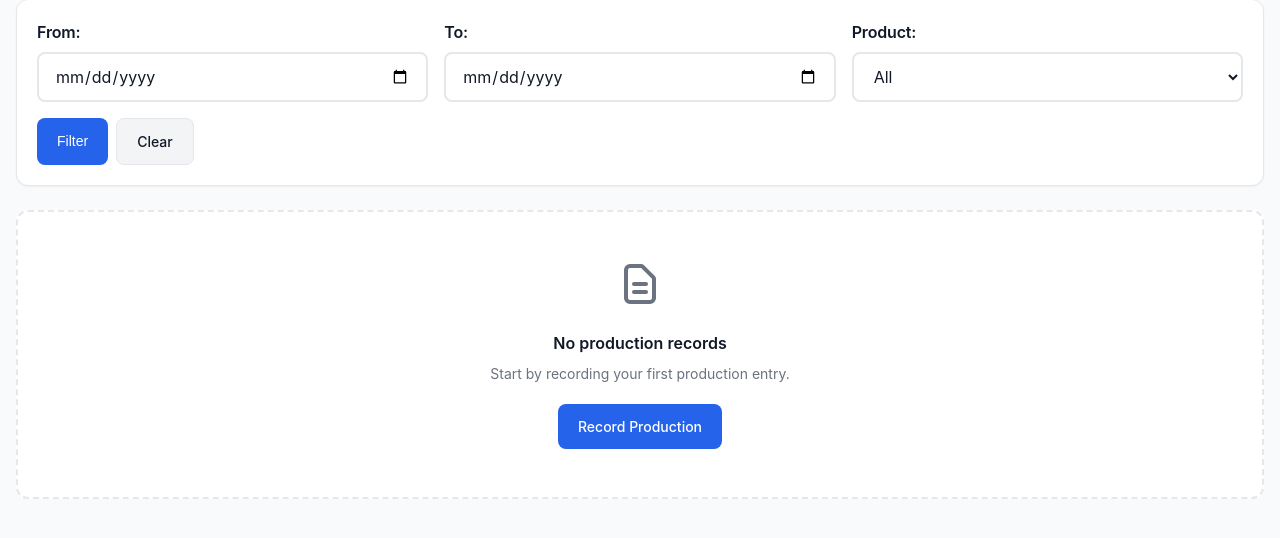
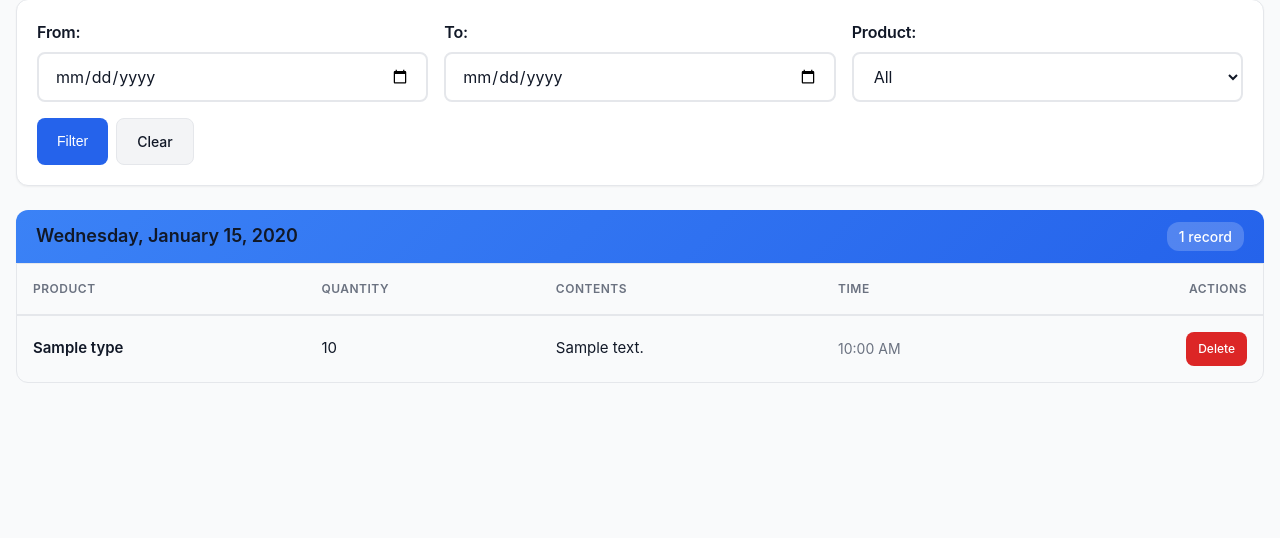
Before and after one commit to apotato369550/kitchen-management-system, a Django app: page /production/ in a window 1280 px wide. Shown: the part 210-748 px from the top of the page. Run offline with Django 5.2, Linux system fonts and the light colour scheme; a user stored in the database is signed in; tables that the repository leaves empty hold one stand-in row (values such as "Sample post").

Commit message:
History groups by day Dates lead each section clean Records dance below
🤖 Generated with Claude Code

Co-Authored-By: Claude Sonnet 4.5 <noreply@anthropic.com>

```diff
--- a/core/templates/core/production/list.html
+++ b/core/templates/core/production/list.html
@@ -45,42 +45,64 @@
         </div>
     </div>
 
-    <!-- Desktop Table -->
-    {% if productions %}
-    <div class="table-wrapper desktop-only">
+    <!-- Desktop: Grouped by Day -->
+    {% if productions_by_day %}
+    <div class="desktop-only">
+        {% for day_group in productions_by_day %}
+        <div style="margin-bottom: 32px;">
+            <!-- Date Header -->
+            <div style="background: linear-gradient(135deg, var(--primary-500), var(--primary-600)); color: white; padding: 12px 20px; border-radius: 12px 12px 0 0; display: flex; justify-content: space-between; align-items: center; box-shadow: var(--shadow-sm);">
+                <h3 style="margin: 0; font-size: 18px; font-weight: 600;">{{ day_group.date|date:"l, F j, Y" }}</h3>
+                <span style="background: rgba(255,255,255,0.2); padding: 4px 12px; border-radius: 12px; font-size: 14px; font-weight: 500;">{{ day_group.productions|length }} record{{ day_group.productions|length|pluralize }}</span>
+            </div>
+
+            <!-- Records Table -->
+            <div class="table-wrapper" style="border-radius: 0 0 12px 12px; margin-top: 0;">
                 <table>
                     <thead>
                         <tr>
-                    <th>Date</th>
                             <th>Product</th>
                             <th>Quantity</th>
                             <th>Contents</th>
+                            <th>Time</th>
                             <th style="text-align: right;">Actions</th>
                         </tr>
                     </thead>
                     <tbody>
-                {% for production in productions %}
+                        {% for production in day_group.productions %}
                         <tr>
-                    <td>{{ production.date }}</td>
-                    <td>{{ production.product_type.name }}</td>
+                            <td style="font-weight: 600;">{{ production.product_type.name }}</td>
                             <td>{{ production.quantity }}</td>
                             <td>{{ production.contents_description|truncatewords:10 }}</td>
+                            <td style="color: var(--text-secondary); font-size: 14px;">{{ production.created_at|date:"g:i A" }}</td>
                             <td style="text-align: right;">
-                        <a href="{% url 'production_delete' production.pk %}" style="color: var(--danger-600);">Delete</a>
+                                <a href="{% url 'production_delete' production.pk %}" class="btn btn-sm btn-danger">Delete</a>
                             </td>
                         </tr>
                         {% endfor %}
                     </tbody>
                 </table>
             </div>
+        </div>
+        {% endfor %}
+    </div>
 
-    <!-- Mobile Card List -->
+    <!-- Mobile: Grouped Card List -->
     <div class="mobile-only">
-        {% for production in productions %}
+        {% for day_group in productions_by_day %}
+        <div style="margin-bottom: 32px;">
+            <!-- Date Header -->
+            <div style="background: linear-gradient(135deg, var(--primary-500), var(--primary-600)); color: white; padding: 12px 16px; border-radius: 12px; margin-bottom: 12px; box-shadow: var(--shadow-sm);">
+                <h3 style="margin: 0; font-size: 16px; font-weight: 600;">{{ day_group.date|date:"M j, Y" }}</h3>
+                <p style="margin: 4px 0 0 0; font-size: 13px; opacity: 0.9;">{{ day_group.productions|length }} record{{ day_group.productions|length|pluralize }}</p>
+            </div>
+
+            <!-- Records -->
+            {% for production in day_group.productions %}
             <div class="list-card">
                 <div class="list-card-header">
                     <h4>{{ production.product_type.name }}</h4>
-                <span class="badge badge-info">{{ production.date }}</span>
+                    <span style="font-size: 12px; color: var(--text-secondary);">{{ production.created_at|date:"g:i A" }}</span>
                 </div>
                 <div class="list-card-body">
                     <div class="list-field">
@@ -100,6 +122,8 @@
             </div>
             {% endfor %}
         </div>
+        {% endfor %}
+    </div>
     {% else %}
     <div class="empty-state">
         <svg class="empty-state-icon" fill="none" stroke="currentColor" viewBox="0 0 24 24">
```
Lines whose indentation alone changed are shown as unchanged.
